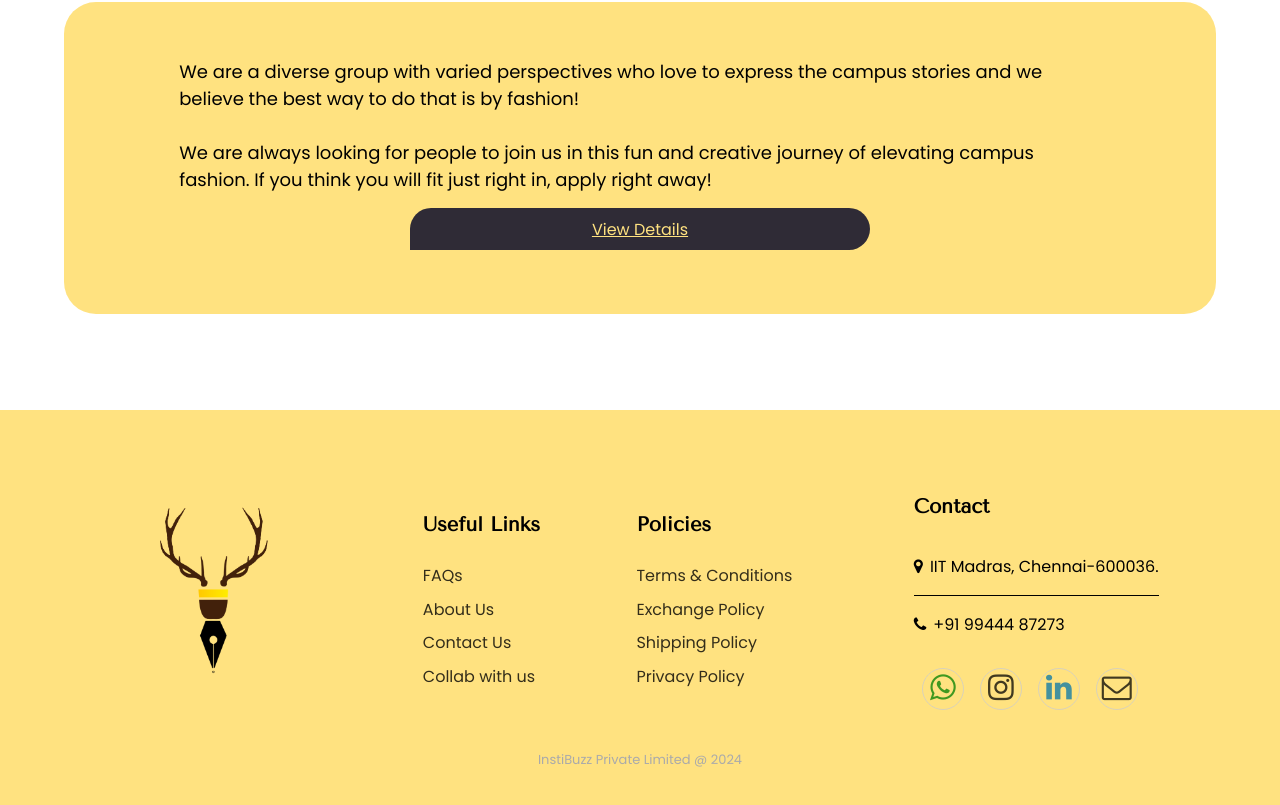
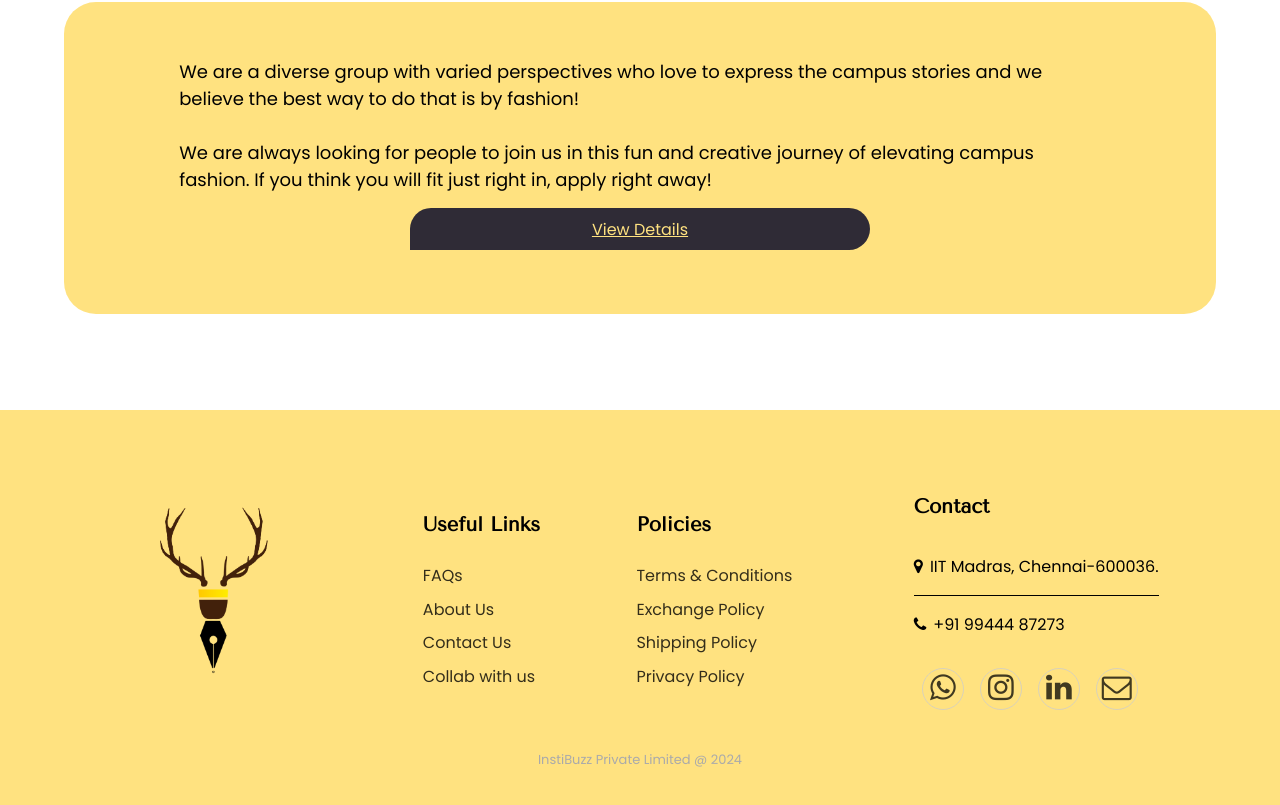
Before and after one commit to Insti-Buzz/website-client, a React (Create React App) app: page / in a window 1280 px wide. Shown: the part 2842-3647 px from the top of the page. Built offline with nearby package versions, Linux system fonts and the light colour scheme.

Commit message:
loading page bugs resolved

```diff
--- a/src/components/Footer.js
+++ b/src/components/Footer.js
@@ -72,7 +72,7 @@ function Footer() {
             </div>
             <div class="footer-social">
               <a rel="noreferrer" href="https://wa.me/9944487273" target="_blank">
-                <i className="fa fa-whatsapp" aria-hidden="true"  style={{color:"green"}}></i>
+                <i className="fa fa-whatsapp" aria-hidden="true"></i>
               </a>
               <a rel="noreferrer" href="https://www.instagram.com/insti_buzz/" target="_blank">
                 <i className="fa fa-instagram"></i>
@@ -83,7 +83,7 @@ function Footer() {
                 target="_blank"
                 // style={{backgroundColor:"skyblue"}}
               >
-                <i className="fa fa-linkedin" style={{color:"#0676a8"}}></i>
+                <i className="fa fa-linkedin"></i>
               </a>
               <a href="mailto:instibuzziitm@gmail.com">
                 <i className="fa fa-envelope-o" aria-hidden="true"></i>
--- a/src/components/MainContainer.js
+++ b/src/components/MainContainer.js
@@ -8,7 +8,7 @@ function MainContainer() {
     const auth = localStorage.getItem('userEmail')
     const token = localStorage.getItem('token')
     const { pathname } = useLocation();
-    const showFooter = !(pathname === '/signup' || pathname === '/login' || pathname === '/cart' || pathname === '/address' || pathname === '/ticket' || pathname === '/collabForm' || pathname === '/orders' || pathname === '/wishlist');
+    const showFooter = !(pathname === '/signup' || pathname === '/login' || pathname === '/cart' || pathname === '/address' || pathname === '/ticket' || pathname === '/collabForm' ||  pathname === '/wishlist');
     return (
         <div className='all-container'>
             <Toaster />
--- a/src/components/Product.js
+++ b/src/components/Product.js
@@ -235,10 +235,10 @@ const Product = () => {
   }
 
   return (
+    <div>
+      {
+        loading ? <LoadingPage /> :
           <div className="product-main-container">
-      {
-        loading?<LoadingPage/>:
-      <div>
             <div className="product-image-container">
               <img src={selectedImage} alt="Image" className="product-display-img" />
               <div className="product-all-images">{imageUrl.map(imageButton)}</div>
@@ -374,8 +374,10 @@ const Product = () => {
               <hr />
             </div>
           </div>
+
       }
     </div>
+
   );
 };
 
--- a/src/css/Footer.css
+++ b/src/css/Footer.css
@@ -73,8 +73,8 @@
 }
 
 .footer-social a:hover{
-    transform: rotateZ(-10deg) rotateX(10deg);
-    scale: 1.07;
+    transform: rotateZ(-10deg);
+    /* scale: 1.07; */
     /* transition: 300ms; */
 
 }
--- a/src/css/OrderHistory.css
+++ b/src/css/OrderHistory.css
@@ -3,10 +3,6 @@
     border-radius: 20px;
     margin: 20px;
     padding: 20px;
-}
-
-.order-my-order {
-    height: 88.6vh;
 }
 
 .order-content {
```
Lines whose indentation alone changed are shown as unchanged.
